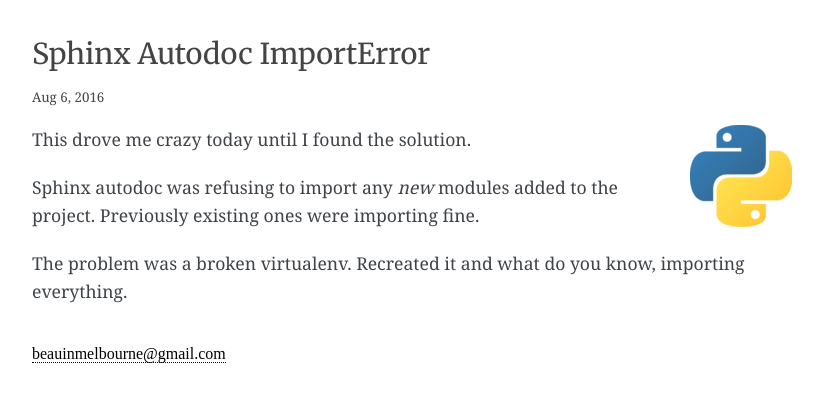
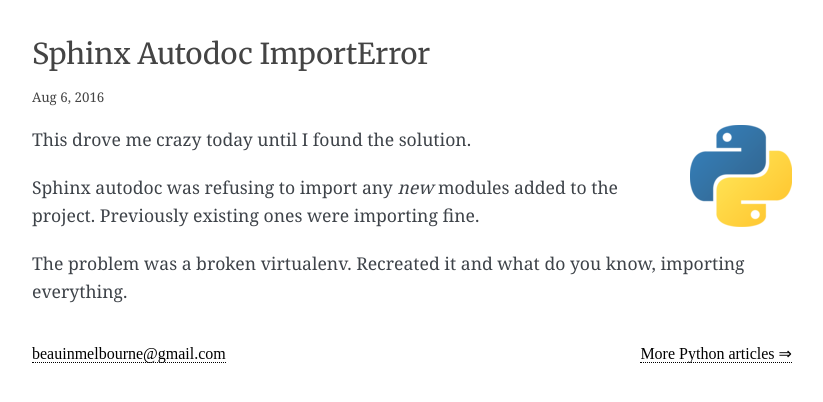
Before and after one commit to explodinglabs/explodinglabs.github.io, a Jekyll site: the page built from _posts/python/2016-08-06-sphinx-autodoc-importerror.markdown, in a window 1280 px wide. Shown: the top 402 px of the page, without its empty margins (228-1051 px from the left). Built offline with Jekyll 4.4.1, drawn with Linux system fonts in a browser that asks for light colours; some web fonts are replaced.

Commit message:
Add link to more articles in post footer

```diff
--- a/_layouts/post.html
+++ b/_layouts/post.html
@@ -16,6 +16,12 @@
 </article>
 
 <div class="site-footer">
+    <div style="float: right;">
+        <a href="/{{ page.category }}">
+            More {{ page.category |capitalize}} articles &rArr;
+        </a>
+    </div>
+
     <a href="mailto:beauinmelbourne@gmail.com">beauinmelbourne@gmail.com</a>
 </div>
 
```
